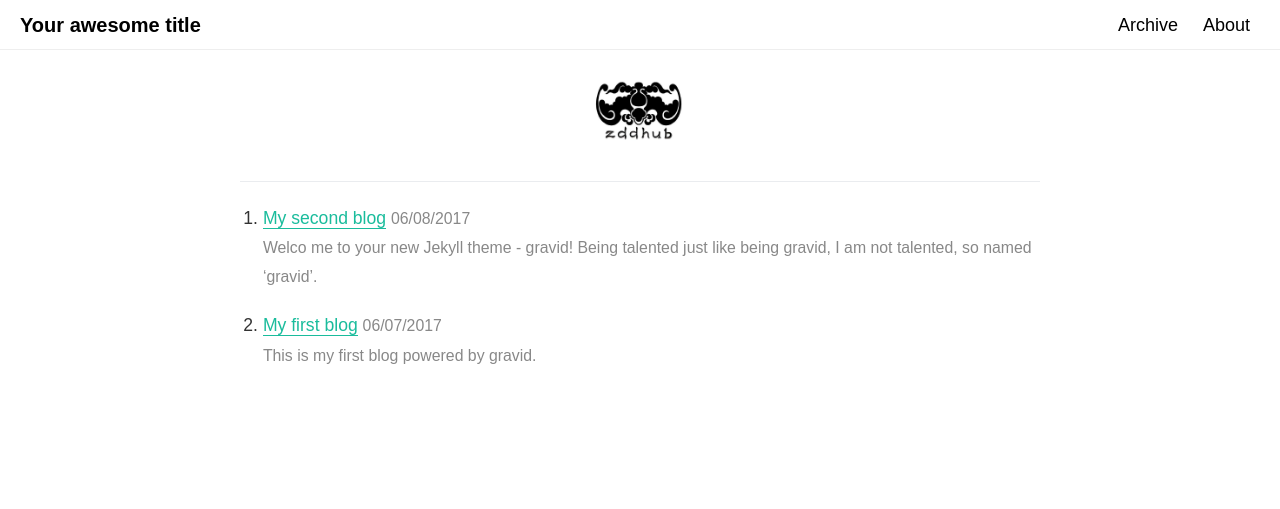
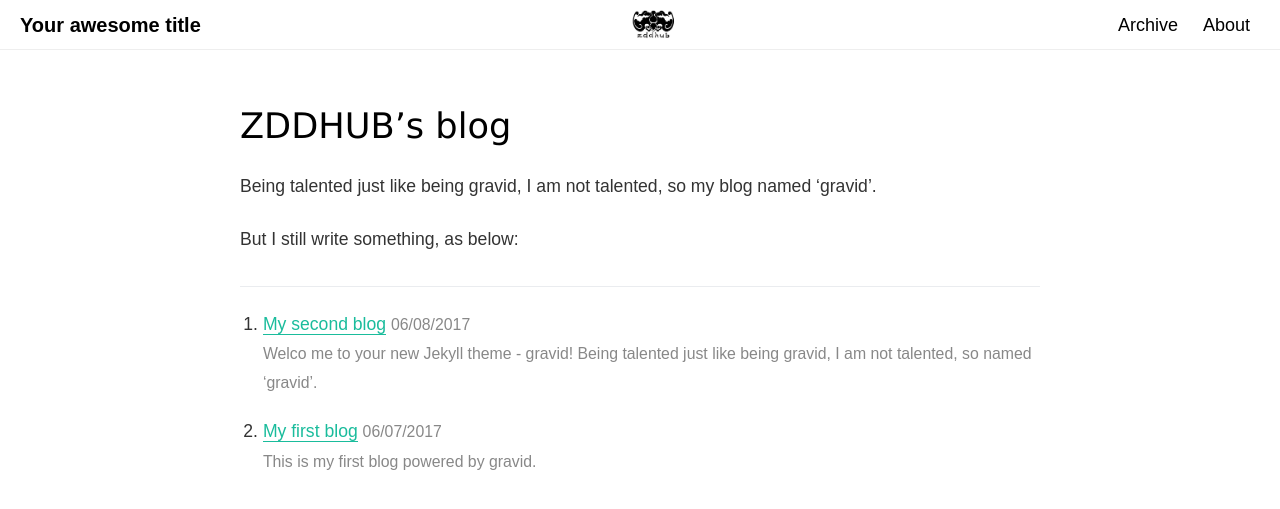
Before and after one commit to zddhub/gravid, a Jekyll site: the page built from index.md, in a window 1280 px wide. Shown: the top 509 px of the page. Built offline with Jekyll 4.4.1, drawn with Linux system fonts in a browser that asks for light colours; our own code applies the rules of GitHub Pages for plain Markdown files.

Commit message:
move avater to header

```diff
--- a/_includes/header.html
+++ b/_includes/header.html
@@ -1,5 +1,8 @@
 <header class="site-header" role="banner">
   <a class="title" href="/"><strong>{{ site.title }}</strong></a>
+  <a class="logo">
+    <img src="/assets/avatar.jpg" class="avatar" alt="{{ site.title }}">
+  </a>
   <nav class="site-nav">
     <a class="sidebar-nav-item" href="/Archive">Archive</a>
     <a class="sidebar-nav-item" href="/About">About</a>
--- a/_layouts/archive.html
+++ b/_layouts/archive.html
@@ -12,7 +12,7 @@ layout: default
         <li>
           <a class="post-link" href="{{ post.url | relative_url }}">{{ post.title | escape }}</a>
           {% assign date_format = site.gravid.date_format | default: "%m/%d/%Y" %}
-          <small class="post-meta">{{ post.date | date: date_format }}</small>
+          <small class="post-meta archive">{{ post.date | date: date_format }}</small>
         </li>
       {% endfor %}
     </ul>
--- a/_layouts/home.html
+++ b/_layouts/home.html
@@ -5,9 +5,6 @@ layout: default
 <article class="container typo">
 
   <section class="info">
-    <div class="logo">
-      <img src="/assets/avatar.jpg" class="avatar" alt="{{ site.title }}">
-    </div>
 
     {{ content }}
 
--- a/_sass/gravid/_layout.scss
+++ b/_sass/gravid/_layout.scss
@@ -16,8 +16,20 @@
   font-size: 20px;
   box-sizing: border-box;
 
+  text-align: center;
+
   a {
     text-decoration: none;
+  }
+}
+
+.title {
+  float: left;
+}
+
+@media only screen and ( max-width: 480px ) {
+  .logo {
+    display: none;
   }
 }
 
@@ -39,14 +51,13 @@
  * Home
  */
 
-.logo {
-  text-align: center;
+.info h1 {
+  font-weight: 400;
 }
 
 .avatar {
-  width: 100px;
-  height: 100px;
-  border-radius: 100px;
+  height: 48px;
+  border-radius: 48px;
 }
 
 .container {
@@ -66,3 +77,10 @@
   font-size: 40px;
   font-weight: 400;
 }
+
+/**
+ * Archive
+ */
+.archive {
+  float: right;
+}
--- a/index.md
+++ b/index.md
@@ -1,8 +1,10 @@
 ---
-#
-# You don't need to edit this file, it's empty on purpose.
-# Edit minima's home layout instead if you wanna make some changes
-# See: https://jekyllrb.com/docs/themes/#overriding-theme-defaults
-#
 layout: home
 ---
+
+ZDDHUB's blog
+=============
+
+Being talented just like being gravid, I am not talented, so my blog named 'gravid'.
+
+But I still write something, as below:
```
